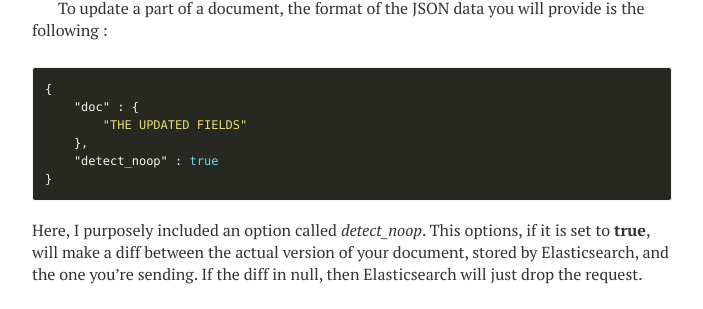
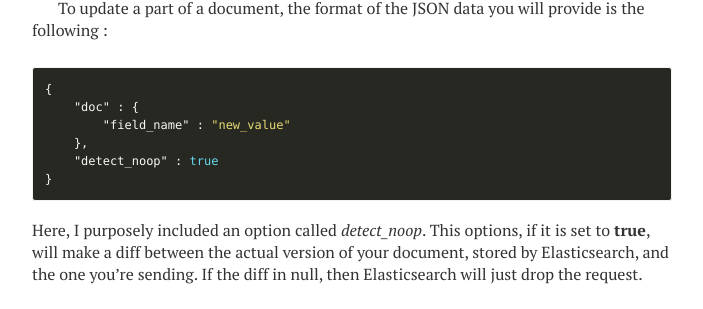
Before and after one commit to semji/reputationvip.github.io, a Jekyll site: the page built from _posts/2015-07-08-elasticsearch-is-coming.md, in a window 1280 px wide and 900 px high, scrolled down 16511 px. Shown: the part 142-451 px from the top of the window, without its empty margins (288-991 px from the left). Built offline with Jekyll 4.4.1, drawn with Linux system fonts in a browser that asks for light colours; nearby versions of some CDN libraries; comment, search, counter and statistics services are not loaded; some of the changed text lies outside the part shown.

Commit message:
Changed syntax for json update example

```diff
--- a/_posts/2015-07-08-elasticsearch-is-coming.md
+++ b/_posts/2015-07-08-elasticsearch-is-coming.md
@@ -624,7 +624,7 @@ To update a part of a document, the format of the JSON data you will provide is
 {% highlight json %}
 {
     "doc" : {
-        "THE UPDATED FIELDS"
+        "field_name" : "new_value"
     },
     "detect_noop" : true
 }
```
